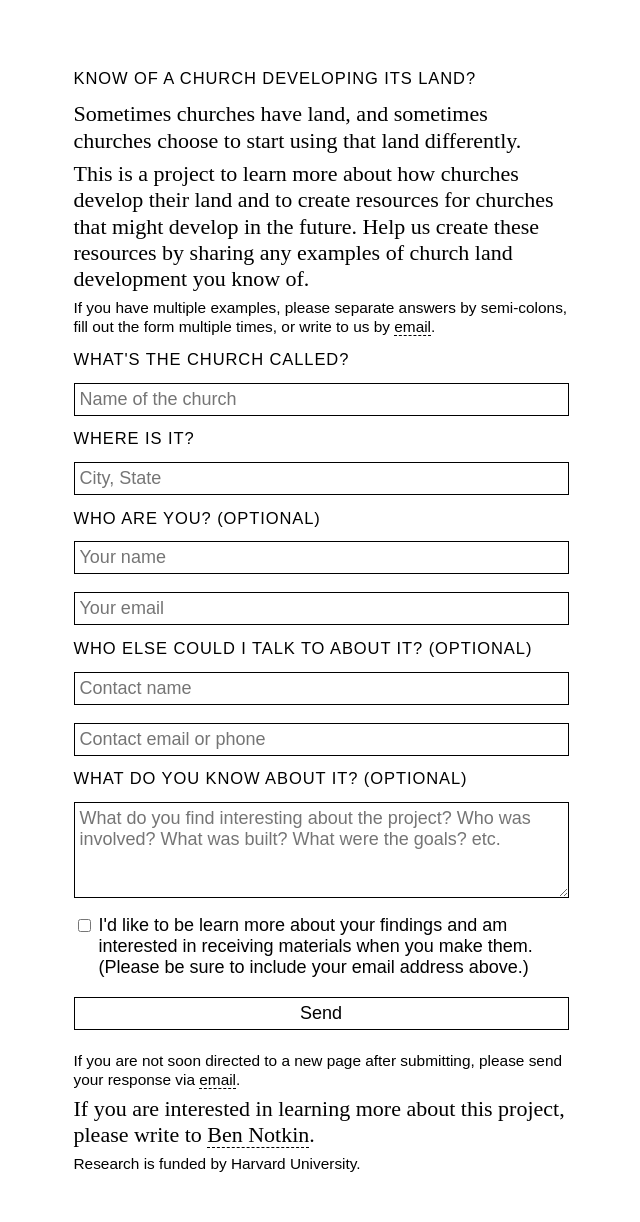
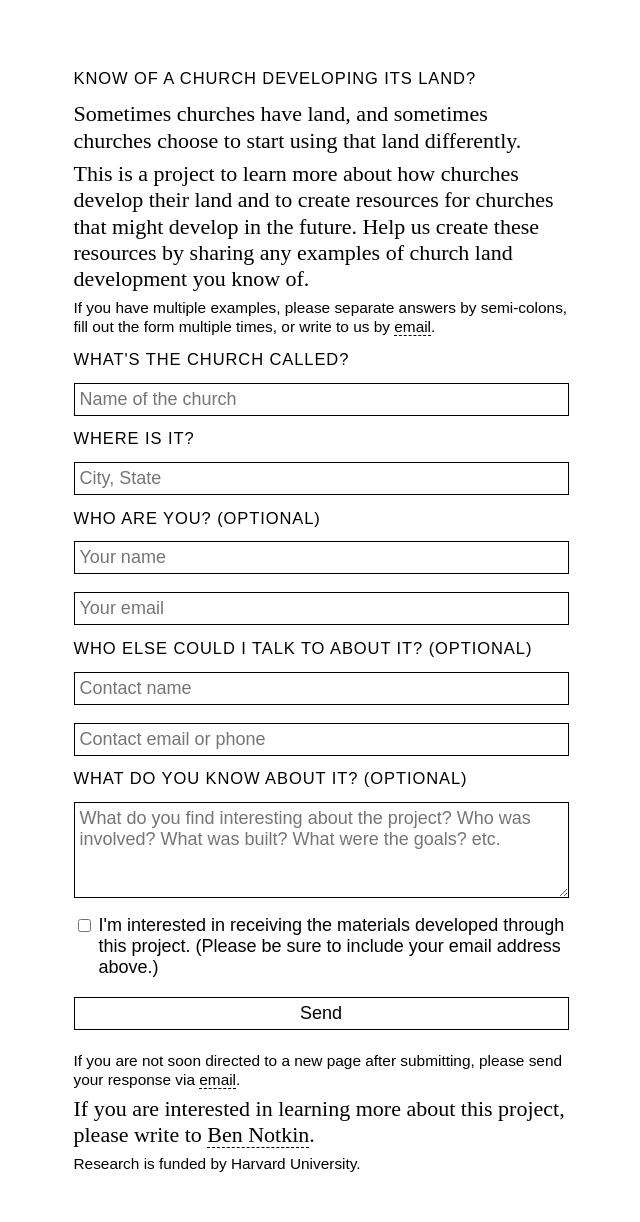
Before and after one commit to bennotkin/bennotkin.github.io, a Jekyll site: the page church-land/index.html, which Jekyll copies as it is, in a window 1280 px wide. Shown: the whole page, without its empty margins (319-959 px from the left). Built offline with Jekyll 4.4.1, drawn with Linux system fonts in a browser that asks for light colours.

Commit message:
Update index.html

```diff
--- a/church-land/index.html
+++ b/church-land/index.html
@@ -32,7 +32,7 @@
         <h2 class="sc">What do you know about it? (optional)</h2>
         <textarea id="church-description" name="description" placeholder="What do you find interesting about the project? Who was involved? What was built? What were the goals? etc." rows=4></textarea>
         </div>
-        <label><input type="checkbox" id="wanting" name="wanting"><span>I'd like to be learn more about your findings and am interested in receiving materials when you make them. (Please be sure to include your email address above.)</span></label>
+        <label><input type="checkbox" id="wanting" name="wanting"><span>I'm interested in receiving the materials developed through this project. (Please be sure to include your email address above.)</span></label>
         <button type="submit">Send</button>
       </form>
           <!-- SCRIPT TO TOGGLE REQUIRED FOR FIELDS BASED ON CHECKBOXES, BUT CURRENTLY NOT WORKING<script type="application/javascript">
```
